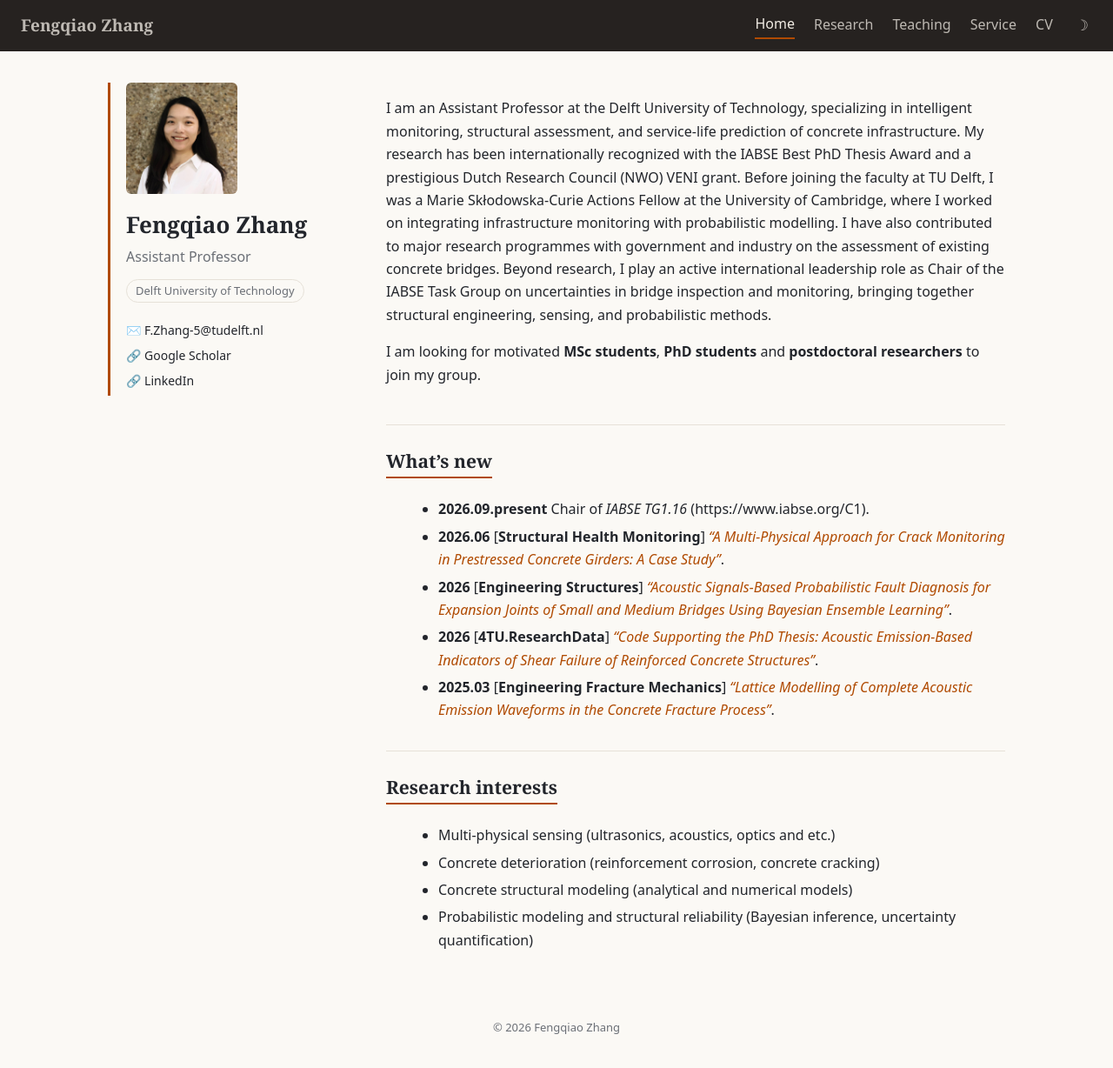
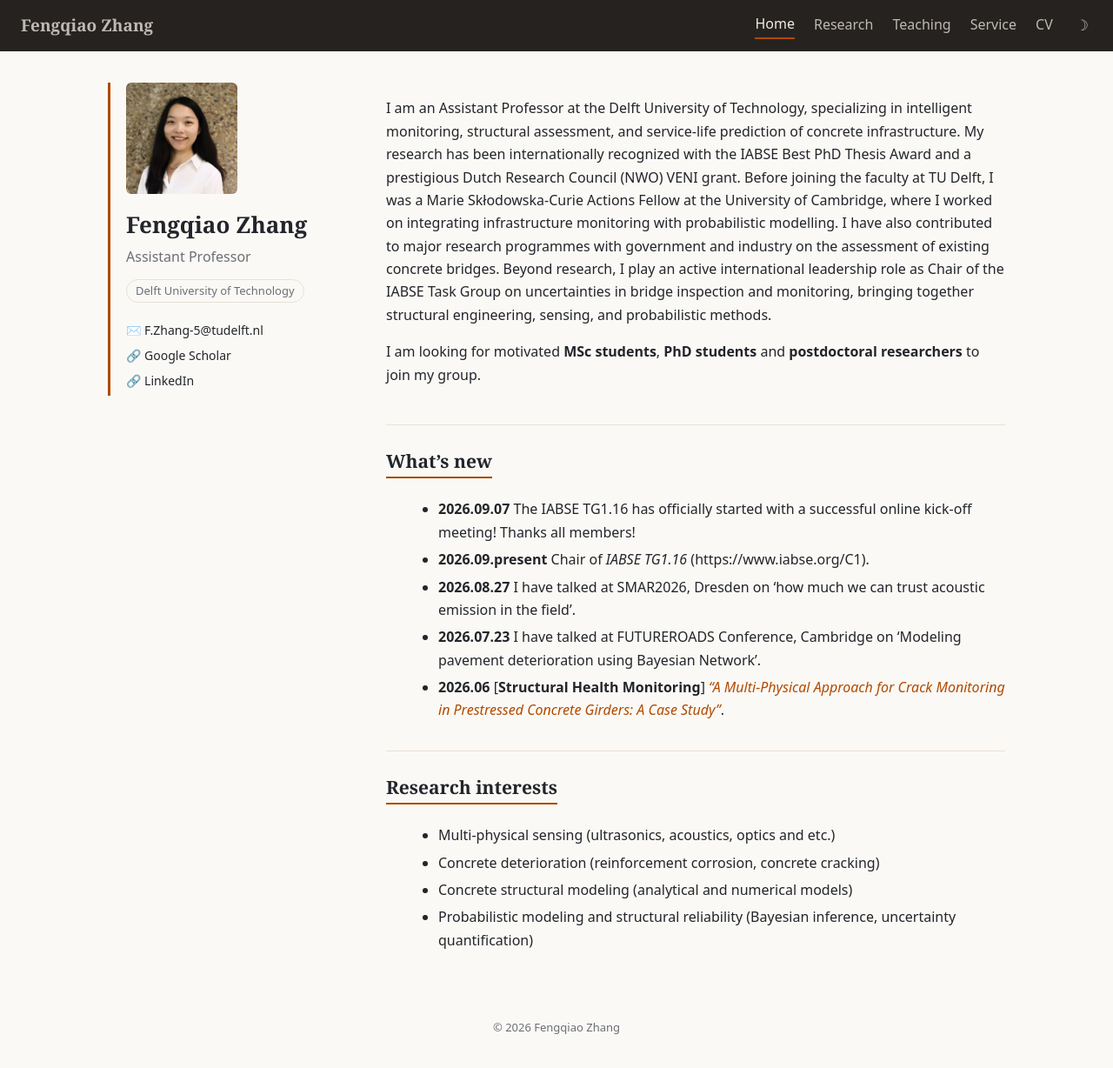
Before and after one commit to Fengqiao-Zhang/Fengqiao-Zhang.github.io, a Jekyll site: the page built from index.md, in a window 1280 px wide and 1233 px high. Shown: the top 1228 px of the window at 87% size. Built offline with Jekyll 4.4.1, drawn with Linux system fonts in a browser that asks for light colours.

Commit message:
Update service.yml

```diff
--- a/_data/service.yml
+++ b/_data/service.yml
@@ -1,3 +1,15 @@
+- date: "2026.09.07"
+  type: activity
+  text: "The IABSE TG1.16 has officially started with a successful online kick-off meeting! Thanks all members!"
+
+- date: "2026.08.27"
+  type: activity
+  text: "I have talked at SMAR2026, Dresden on 'how much we can trust acoustic emission in the field'."
+
+- date: "2026.07.23"
+  type: activity
+  text: "I have talked at FUTUREROADS Conference, Cambridge on 'Modeling pavement deterioration using Bayesian Network'."
+
 - date: "2026.09-present"
   type: service
   text: "Chair of *IABSE TG1.16* (https://www.iabse.org/C1)."
```
